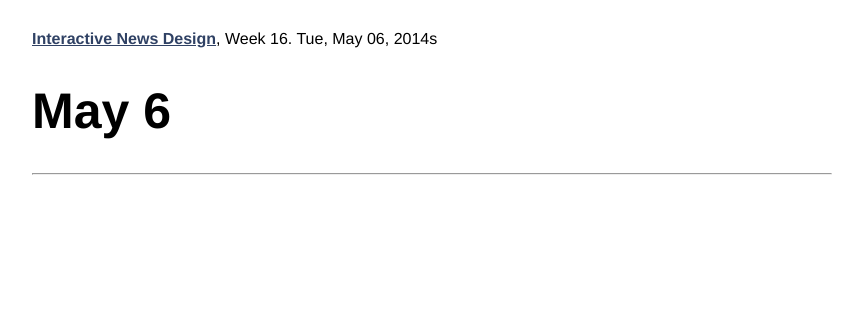
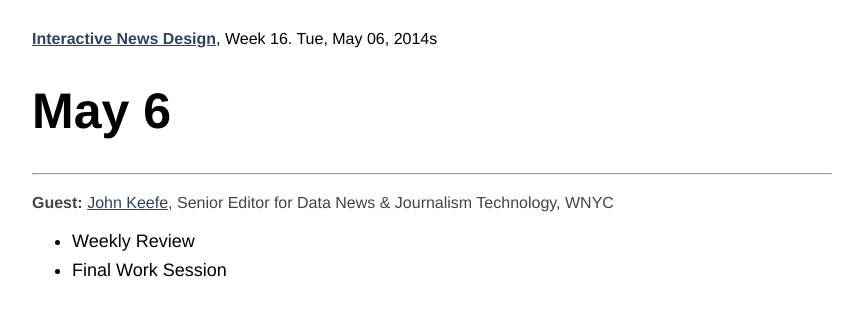
Before and after one commit to tysone/2014-columbia, a Jekyll site: the page built from _posts/2014-05-06-class-29.md, in a window 1280 px wide. Shown: the top 316 px of the page, without its empty margins (248-1111 px from the left). Built offline with Jekyll 4.4.1, drawn with Linux system fonts in a browser that asks for light colours.

Commit message:
may 6 class

```diff
--- a/_posts/2014-05-06-class-29.md
+++ b/_posts/2014-05-06-class-29.md
@@ -4,3 +4,8 @@ title: May 6
 week: 16
 summary:
 ---
+
+**Guest:** [John Keefe](https://twitter.com/jkeefe), Senior Editor for Data News & Journalism Technology, WNYC
+
+* Weekly Review
+* Final Work Session
```
